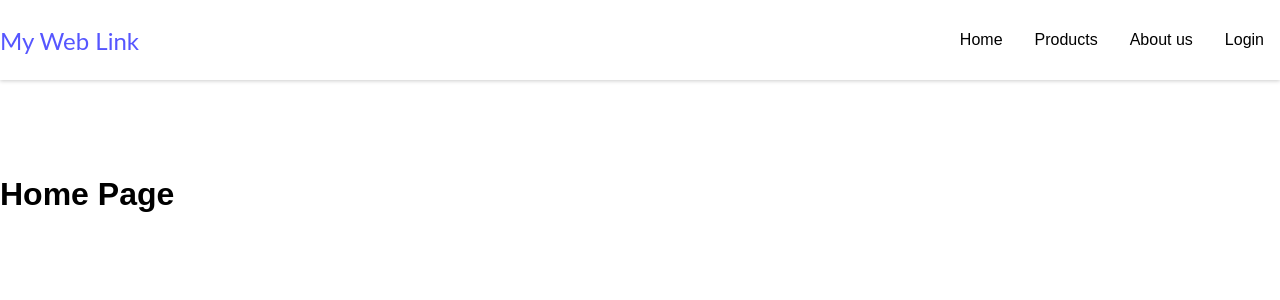
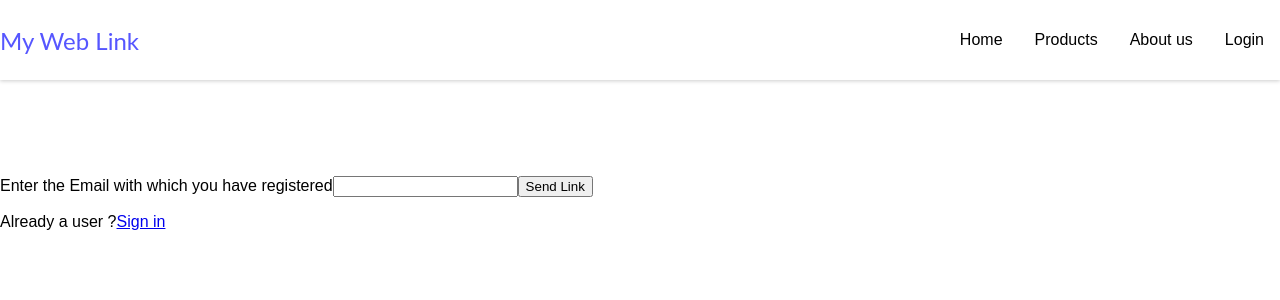
Before and after one commit to kesavaprasad08/Expense-Tracker, a React (Create React App) app: page /forgot-password in a window 1280 px wide. Before the commit this address led to /. Shown: the top 300 px of the page. Built offline with nearby package versions, Linux system fonts and the light colour scheme.

Commit message:
Forgot Password Workflow

```diff
--- a/src/App.js
+++ b/src/App.js
@@ -11,6 +11,7 @@ import AuthContext from './store/auth-context';
 import WelcomePage from './pages/WelcomePage';
 import { Redirect } from 'react-router-dom/cjs/react-router-dom.min';
 import CompleteProfilePage from './pages/CompleteProfilePage';
+import ForgotPasswordPage from './pages/ForgotPassword';
 
 function App() {
 
@@ -32,6 +33,9 @@ function App() {
         <Route path='/products' exact>
           <ProductsPage />
         </Route>
+        <Route path='/forgot-password' exact>
+          <ForgotPasswordPage />
+        </Route>
         {isLoggedIn && (<Route path='/welcome' exact>
           <WelcomePage />
         </Route>)}
--- a/src/pages/AuthForm.module.css
+++ b/src/pages/AuthForm.module.css
@@ -37,10 +37,18 @@
   }
 
   .actions {
-    margin-top: 1.5rem;
+    /* margin-top: 1.5rem; */
     display: flex;
     flex-direction: column;
     align-items: center;
+  }
+  .actions a {
+    margin-bottom: 1rem;
+    color: black;
+  }
+  .actions a:hover {
+    margin-bottom: 1rem;
+    color: blue;
   }
 
   .actions button {
--- a/src/pages/AuthPage.js
+++ b/src/pages/AuthPage.js
@@ -1,4 +1,5 @@
 import { useState, useRef,useContext } from "react";
+import { Link } from "react-router-dom/cjs/react-router-dom.min";
 
 import {useHistory} from 'react-router-dom'
 
@@ -93,7 +94,9 @@ const ConfirmPasswordInputRef = useRef();
           /></>)}
         </div>
         <div className={classes.actions}>
+        {isLogin && <Link to='/forgot-password'>Forgot Password?</Link>}
           {isLoading ? <p>Sending Request...</p> : <button>Submit</button>}
+
           <button
             type="button"
             className={classes.toggle}
@@ -101,6 +104,7 @@ const ConfirmPasswordInputRef = useRef();
           >
             {isLogin ? "Create new account" : "Have an Account ? Login"}
           </button>
+
         </div>
       </form>
     </section>
--- /dev/null
+++ b/src/pages/ForgotPassword.js
@@ -0,0 +1,51 @@
+import { Link } from "react-router-dom/cjs/react-router-dom.min";
+import { useRef } from "react";
+
+const ForgotPasswordPage = () => {
+const emailRef = useRef();
+const submitHandler = async(e) => {
+    const email = emailRef.current.value;
+    e.preventDefault();
+
+    const url =
+    "https://identitytoolkit.googleapis.com/v1/accounts:sendOobCode?key=AIzaSyCBIutYQxemEvfAy3NV3Cxty0b_12wNrU0";
+  const requestBody = {
+    requestType: "PASSWORD_RESET",
+    email:email
+  };
+  fetch(url, {
+    method: "POST",
+    body: JSON.stringify(requestBody),
+    headers: {
+      "Content-Type": "application/json",
+    },
+  })
+    .then((response) => {
+      if (!response.ok) {
+        console.log(response);
+      }
+
+      return response.json();
+    })
+    .then((data) => {
+     alert('Password reset link sent to email successfully');
+
+    })
+    .catch((error) => {
+      console.log(error);
+    });
+
+}
+
+
+return<>
+    <form onSubmit={submitHandler}>
+        <label htmlFor="email">Enter the Email with which you have registered</label>
+        <input type="text" ref={emailRef} />
+        <button>Send Link</button>
+        <p>Already a user ?<Link to='/auth'>Sign in</Link></p>
+    </form>
+    </>
+}
+
+export default ForgotPasswordPage;
```
